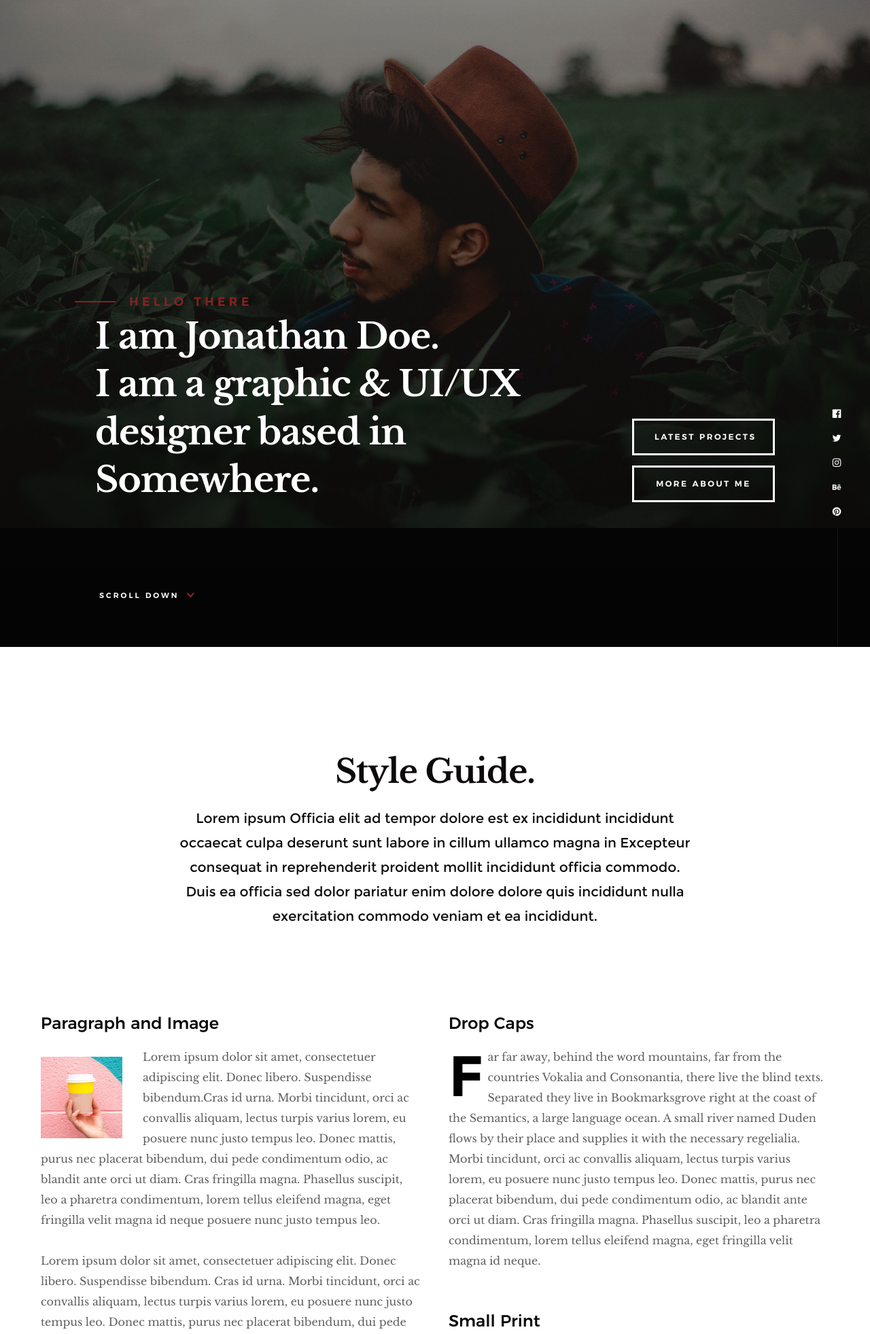
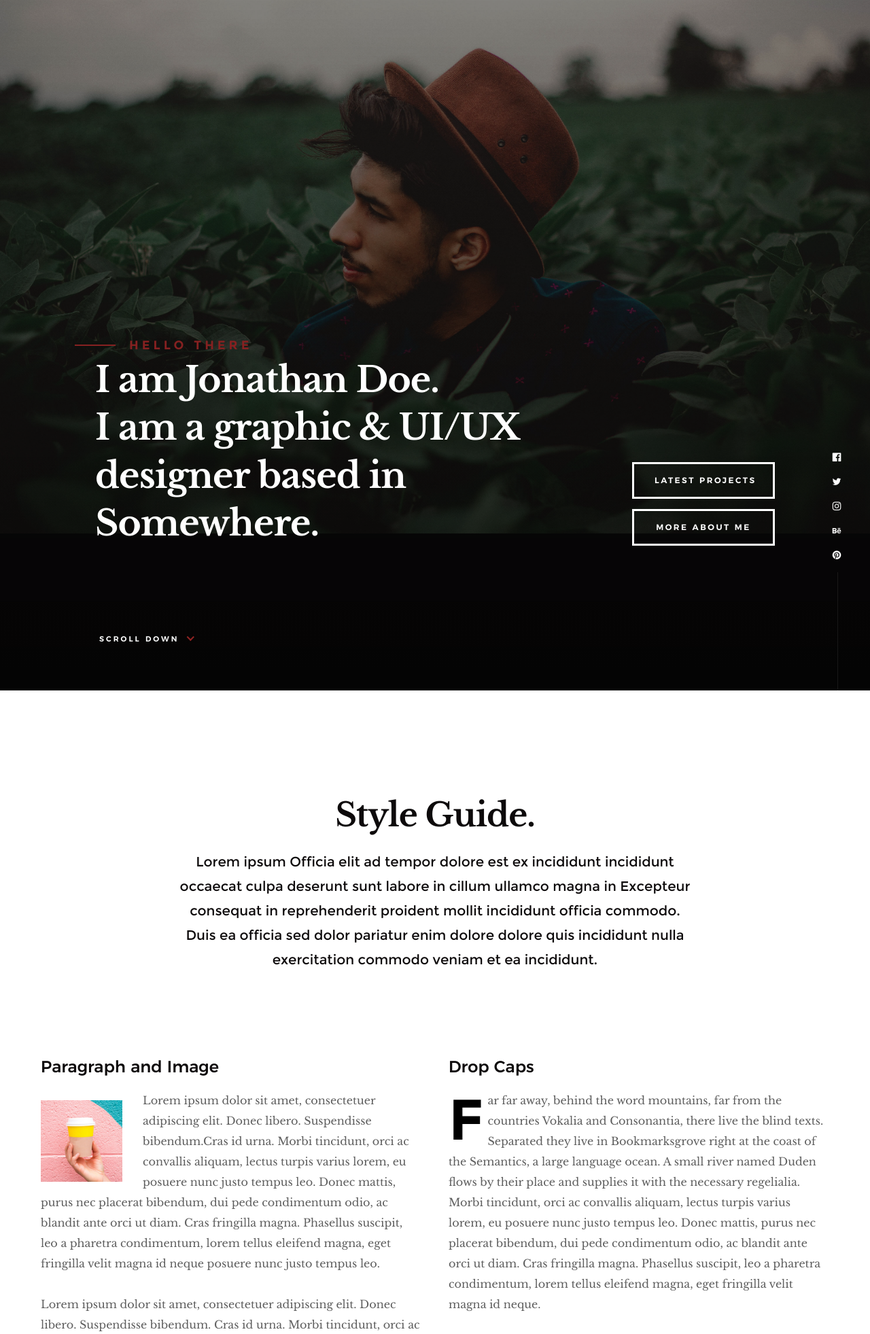
Before and after one commit to Rikesh-Patel/Resume, a PHP site: page /styles.html in a window 1280 px wide. Shown: the part 72-2035 px from the top of the page at 68% size. Run offline with PHP 8.4, Linux system fonts and the light colour scheme.

Commit message:
Initial Commit

```diff
--- a/css/main.css
+++ b/css/main.css
@@ -1725,7 +1725,7 @@ button::-moz-focus-inner, input::-moz-focus-inner {
 .s-home {
     width: 100%;
     height: 100%;
-    min-height: 80vw;
+    min-height: 85vw;
     background-color: transparent;
     position: relative;
     display: table;
```
